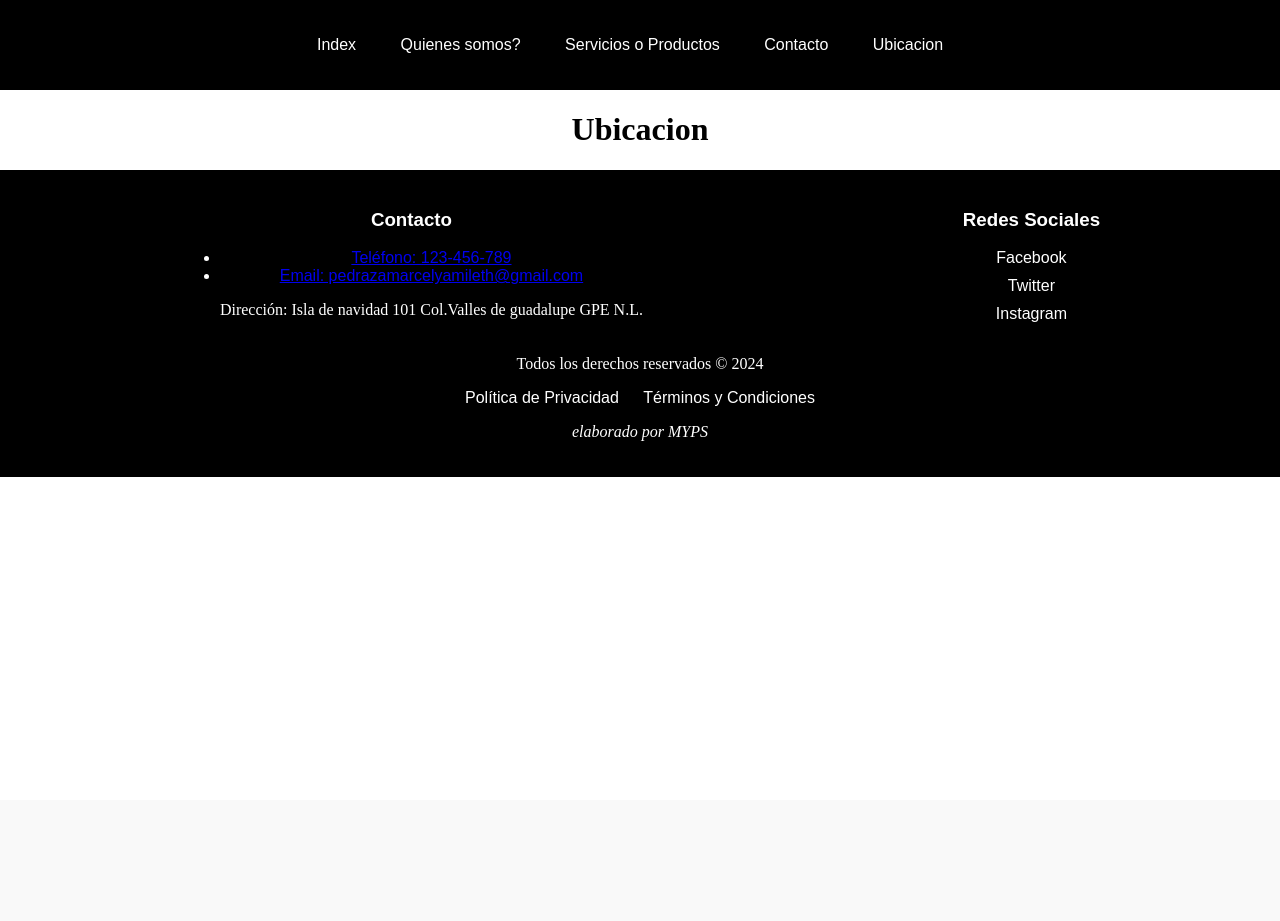
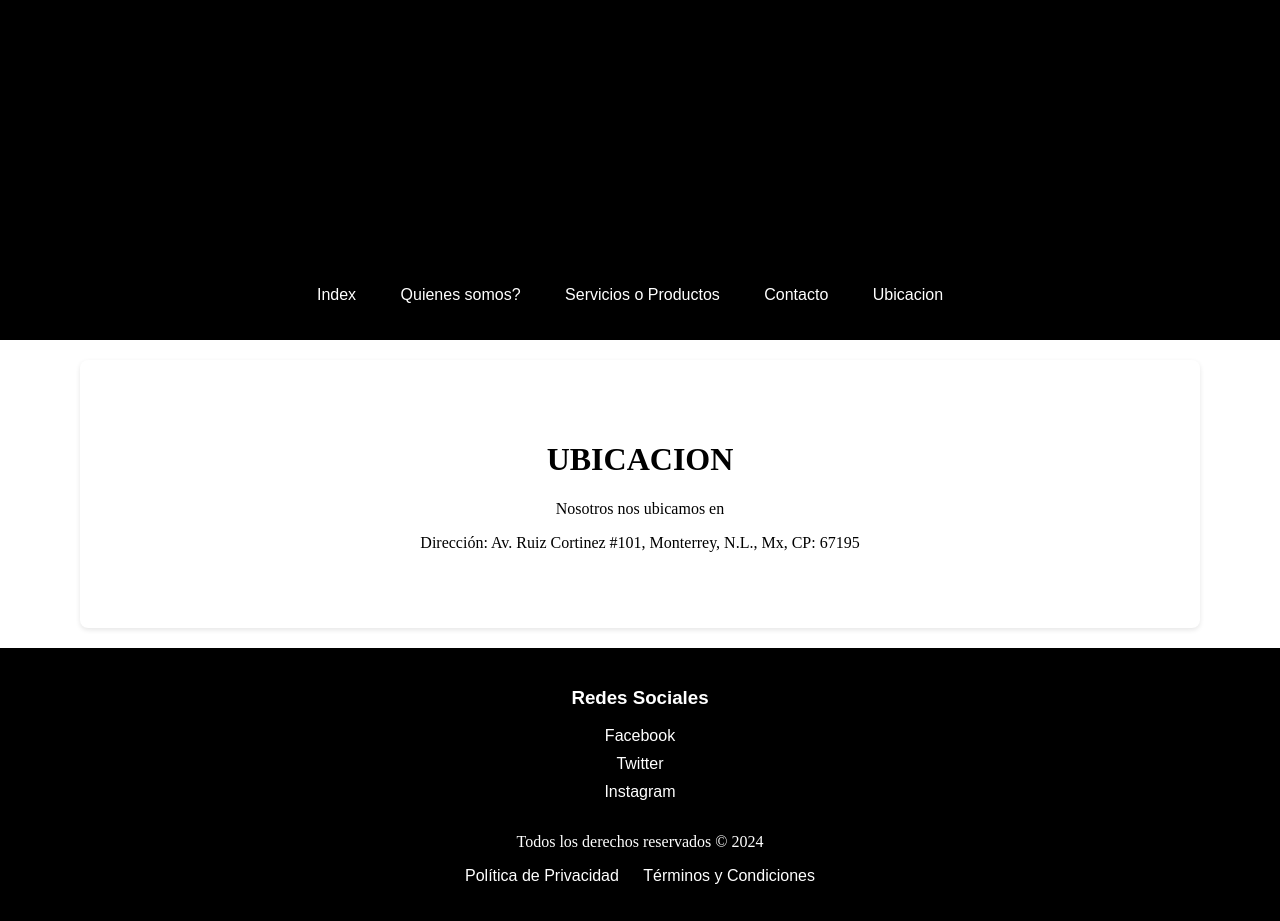
Before and after one commit to joseadolf247/PIADJANGO, a Django app: template evidencia3/prueba/templates/ubicacion.html in a window 1280 px wide. Before the commit the page ends 477 px from the top, so only its background shows below. Run offline with Django 5.2, Linux system fonts and the light colour scheme; the template is opened without the code that fills it, so the values that code supplies are empty.

Commit message:
add diseño pantalla ubicacion

```diff
--- a/evidencia3/prueba/templates/ubicacion.html
+++ b/evidencia3/prueba/templates/ubicacion.html
@@ -9,6 +9,7 @@
 </head>
 <body>
     <header class="header1">
+        <div class="header-img"></div>
         <nav>
             <ul>
                 <li><a href="#">Index</a></li>
@@ -19,23 +20,17 @@
             </ul>
         </nav>
     </header>
-    <main>
-        <h1>Ubicacion</h1>
+    <div class="container">
+        <main>
+            <h1>UBICACION</h1>
+            <p>Nosotros nos ubicamos en</p>
+            <p>Dirección: Av. Ruiz Cortinez #101, Monterrey, N.L., Mx, CP: 67195</p>
 
-    </main>
-    <aside>
+        </main>
+    </div>
 
-    </aside>
     <footer>
         <div class="footer-container">
-            <div class="contactos">
-                <h3>Contacto</h3>
-                <ul>
-                    <li><a href="#">Teléfono: 123-456-789</a></li>
-                    <li><a href="#">Email: pedrazamarcelyamileth@gmail.com</a></li>
-                    <p>Dirección: Isla de navidad 101 Col.Valles de guadalupe GPE N.L. </p>
-                </ul>
-            </div>
             <div class="redes-sociales">
                 <h3>Redes Sociales</h3>
                 <ul>
@@ -52,8 +47,5 @@
                     <li><a href="#">Términos y Condiciones</a></li>
                 </ul>
             </div>
-            <address>
-                <p class="pequeño">elaborado por MYPS</p>
-            </address>
         </footer>
 </body>
```
